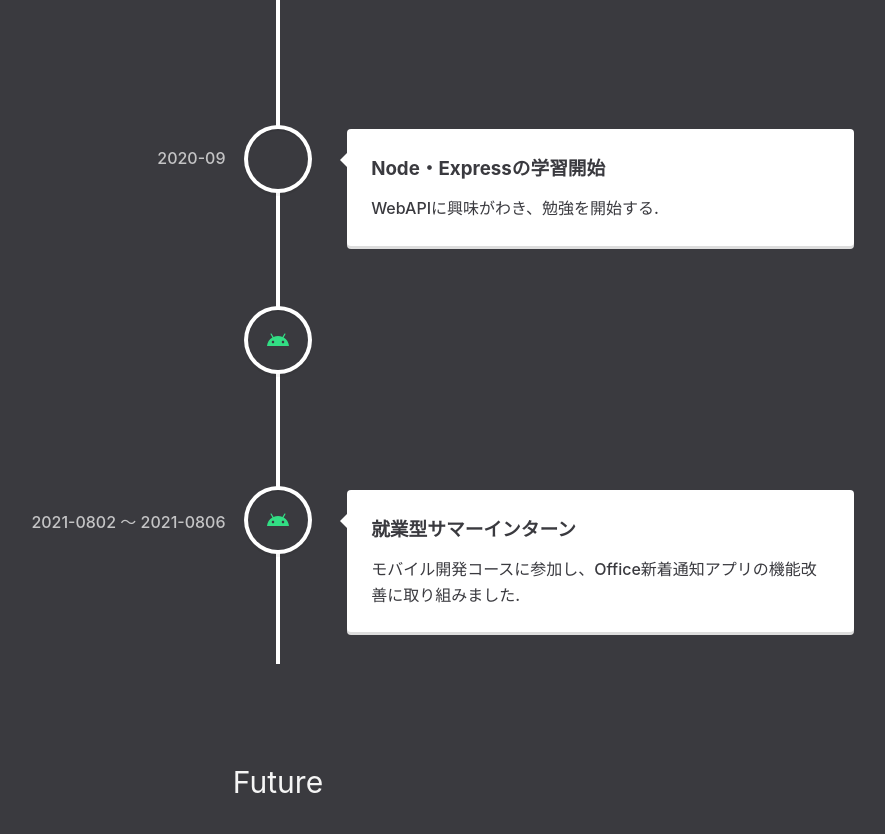
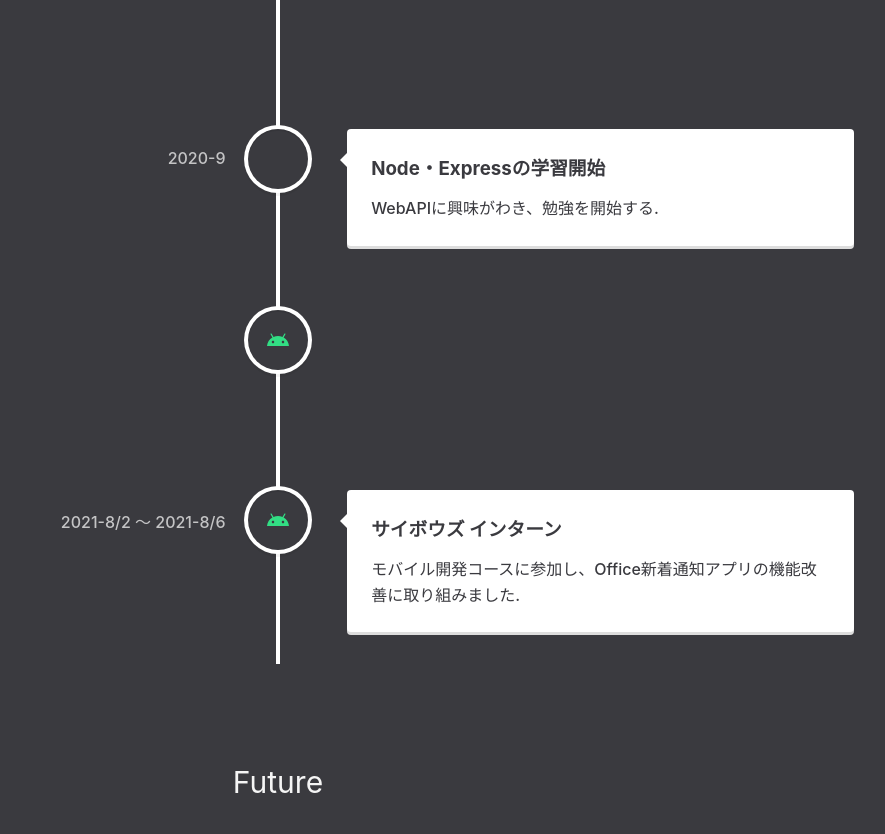
Before and after one commit to rikuyu/portfolio, a React (Create React App) app: page /history in a window 1280 px wide. Shown: the part 1100-1934 px from the top of the page, without its empty margins (362-1247 px from the left). Built offline with nearby package versions, Linux system fonts and the light colour scheme.

Commit message:
Historyの変更

```diff
--- a/src/pages/History.tsx
+++ b/src/pages/History.tsx
@@ -14,7 +14,7 @@ import "../assets/styles/history.scss";
 const eventLists: Event[] = [
   {
     id: 0,
-    date: "2019-04",
+    date: "2019-4",
     title: "大学入学",
     eventDesc:
       "情報系の学科に進学し、コンピュータサイエンスを学習し始めました.",
@@ -24,7 +24,7 @@ const eventLists: Event[] = [
   },
   {
     id: 1,
-    date: "2019-05",
+    date: "2019-5",
     title: "Java 学習開始",
     eventDesc:
       "大学の講義にてJavaの学習を始めました.Javaが最初に学ぶプログラミング言語となります.",
@@ -32,7 +32,7 @@ const eventLists: Event[] = [
   },
   {
     id: 2,
-    date: "2019-07",
+    date: "2019-7",
     title: "HTML・CSSと出会う",
     eventDesc:
       "HTML・CSSと出会い学習を開始しました.CSSにとても苦手意識があります.",
@@ -40,7 +40,7 @@ const eventLists: Event[] = [
   },
   {
     id: 4,
-    date: "2020-03",
+    date: "2020-3",
     title: "JavaScriptの学習開始",
     eventDesc:
       "フロント・サーバーサイドの両方の開発が可能であることに価値を感じ、JSを学び始める",
@@ -48,7 +48,7 @@ const eventLists: Event[] = [
   },
   {
     id: 5,
-    date: "2020-08",
+    date: "2020-8",
     title: "Reactの学習開始・Blogの開始",
     eventDesc:
       "日本国内外の需要を踏まえ、Reactの学習を始める.同時期にブログを始める.",
@@ -56,14 +56,14 @@ const eventLists: Event[] = [
   },
   {
     id: 6,
-    date: "2020-09",
+    date: "2020-9",
     title: "Node・Expressの学習開始",
     eventDesc: "WebAPIに興味がわき、勉強を開始する.",
     isShowIcon: false,
   },
   {
     id: 7,
-    date: "2021-02",
+    date: "2021-2",
     title: "Androidアプリ開発の学習開始",
     eventDesc: "モバイル開発に興味がわき、始めました.",
     isShowIcon: true,
@@ -72,8 +72,8 @@ const eventLists: Event[] = [
   },
   {
     id: 8,
-    date: "2021-0802 ～ 2021-0806",
-    title: "就業型サマーインターン",
+    date: "2021-8/2 ～ 2021-8/6",
+    title: "サイボウズ インターン",
     eventDesc:
       "モバイル開発コースに参加し、Office新着通知アプリの機能改善に取り組みました.",
     isShowIcon: true,
```
Also changed, not shown: 1 other file (tests, documents, lock files or other folders).
